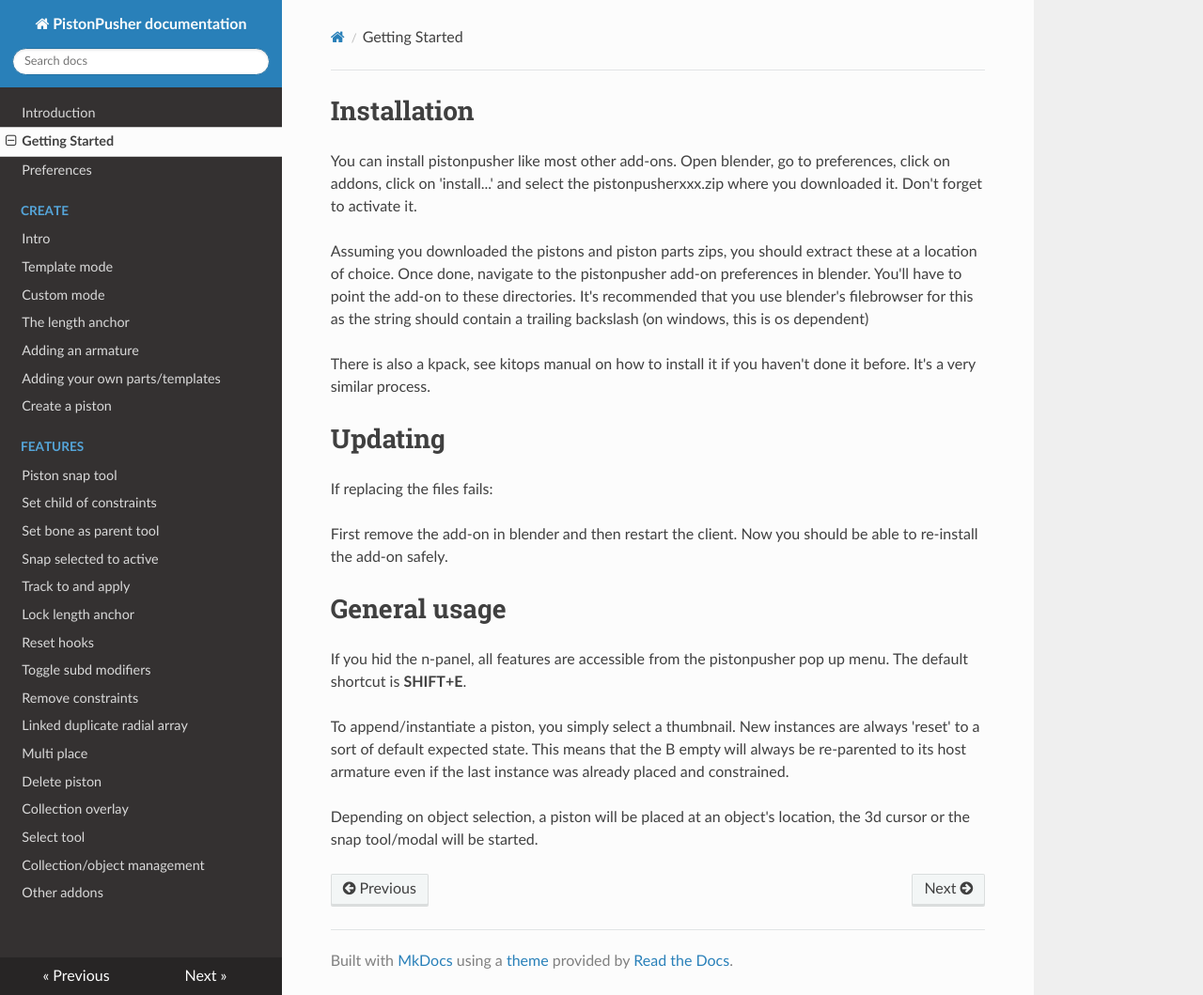
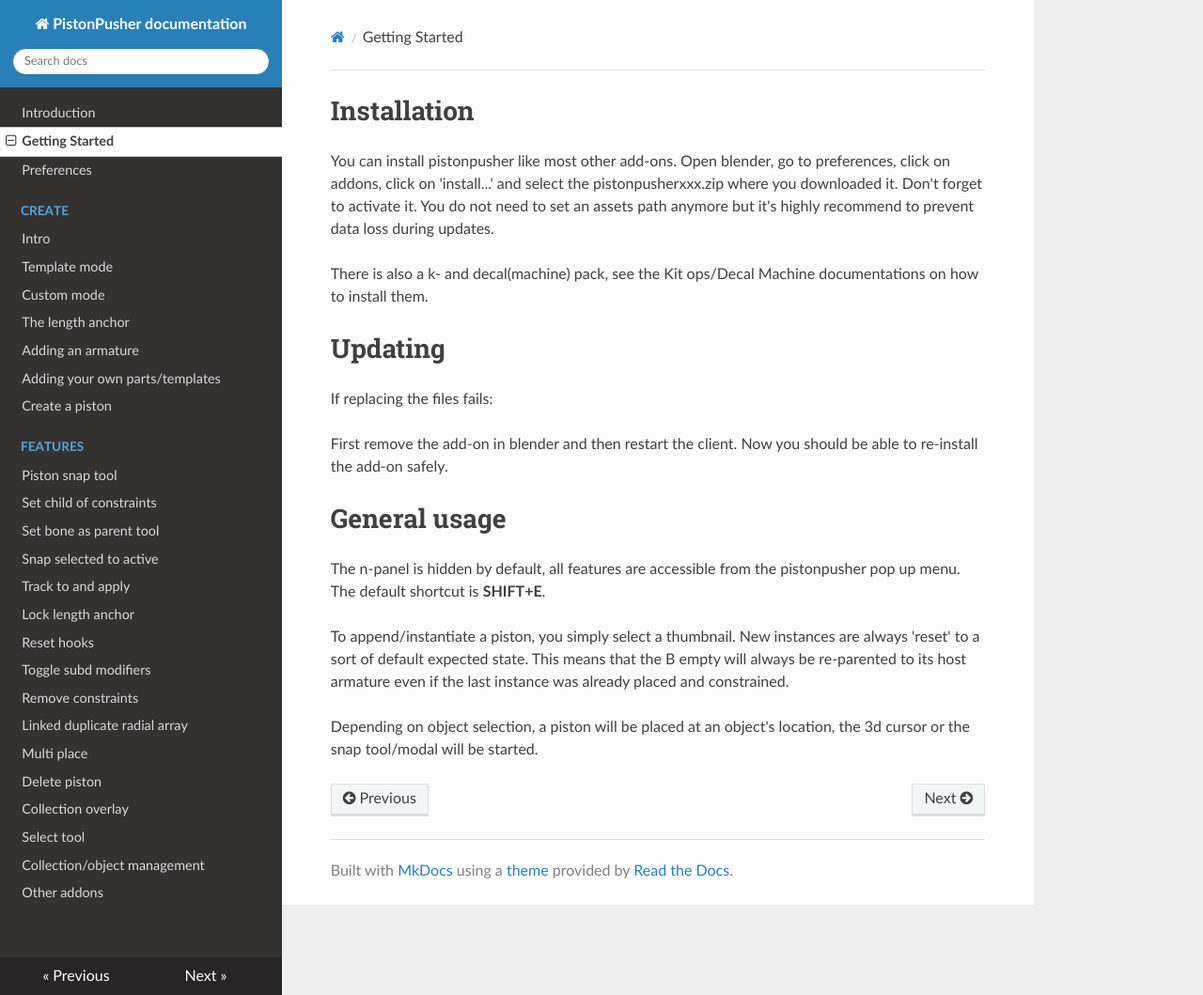
Before and after one commit to ZenderB3D/pp_docs, an MkDocs documentation site: the page built from docs/gettingstarted.md, in a window 1280 px wide and 1059 px high. Shown: the whole window at 94% size. Built offline with MkDocs 1.6.1, drawn with Linux system fonts in a browser that asks for light colours; nearby versions of some CDN libraries.

Commit message:
multiple

```diff
--- a/docs/gettingstarted.md
+++ b/docs/gettingstarted.md
@@ -1,10 +1,8 @@
 #Installation
 
-You can install pistonpusher like most other add-ons. Open blender, go to preferences, click on addons, click on 'install...' and select the pistonpusherxxx.zip where you downloaded it. Don't forget to activate it.
+You can install pistonpusher like most other add-ons. Open blender, go to preferences, click on addons, click on 'install...' and select the pistonpusherxxx.zip where you downloaded it. Don't forget to activate it. You do not need to set an assets path anymore but it's highly recommend to prevent data loss during updates.
 
-Assuming you downloaded the pistons and piston parts zips, you should extract these at a location of choice. Once done, navigate to the pistonpusher add-on preferences in blender. You'll have to point the add-on to these directories. It's recommended that you use blender's filebrowser for this as the string should contain a trailing backslash (on windows, this is os dependent)
-
-There is also a kpack, see kitops manual on how to install it if you haven't done it before. It's a very similar process.
+There is also a k- and decal(machine) pack, see the Kit ops/Decal Machine documentations on how to install them.
 
 #Updating
 
@@ -15,7 +13,7 @@ First remove the add-on in blender and then restart the client. Now you should b
 
 #General usage
 
-If you hid the n-panel, all features are accessible from the pistonpusher pop up menu. The default shortcut is **SHIFT+E**.
+The n-panel is hidden by default, all features are accessible from the pistonpusher pop up menu. The default shortcut is **SHIFT+E**.
 
 To append/instantiate a piston, you simply select a thumbnail. New instances are always 'reset' to a sort of default expected state. This means that the B empty will always be re-parented to its host armature even if the last instance was already placed and constrained.
 
```
Also changed, not shown: docs/Create/custommode.md (+3 -1 lines), docs/Create/templatemode.md (+2 -0 lines), docs/Features/deletepiston.md (+2 -0 lines), docs/index.md (+2 -1 lines), docs/preferences.md (+2 -2 lines), docs/images/preferences.jpg.
